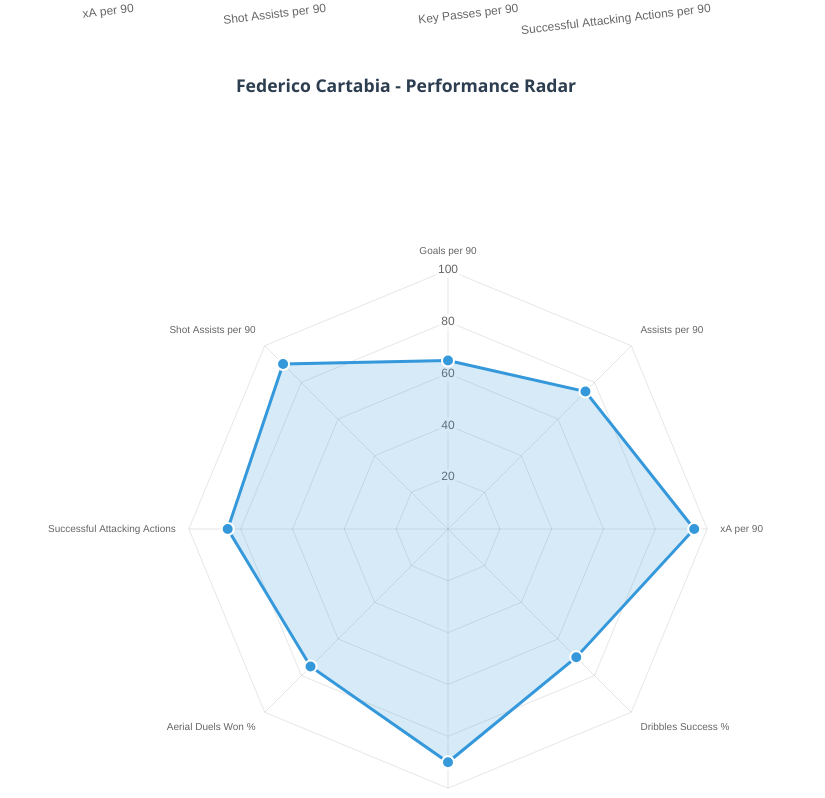
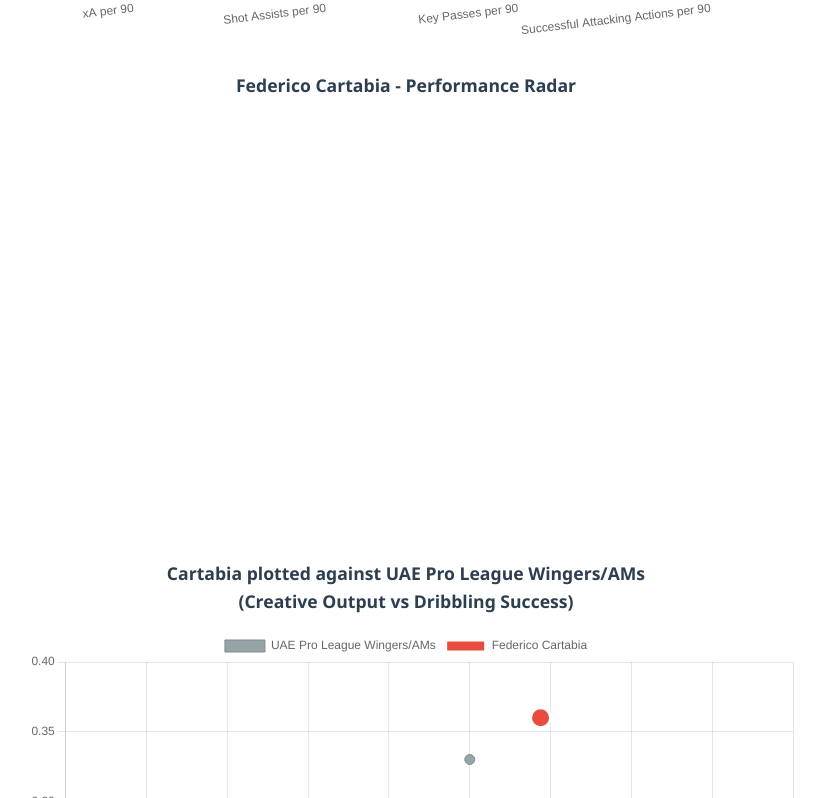
Before and after one commit to playersfirst/cartabia, a plain HTML site: page index.html in a window 1280 px wide. Shown: the part 2462-3260 px from the top of the page, without its empty margins (234-1059 px from the left). Drawn offline with nearby package versions, Linux system fonts and the light colour scheme.

Commit message:
Update index.html

```diff
--- a/index.html
+++ b/index.html
@@ -306,51 +306,6 @@
             }
         });
 
-        // Pizza Chart (Radar)
-        const ctx2 = document.getElementById('pizzaChart').getContext('2d');
-        new Chart(ctx2, {
-            type: 'radar',
-            data: {
-                labels: [
-                    'Goals per 90',
-                    'Assists per 90',
-                    'xA per 90',
-                    'Dribbles Success %',
-                    'Pass Accuracy %',
-                    'Aerial Duels Won %',
-                    'Successful Attacking Actions',
-                    'Shot Assists per 90'
-                ],
-                datasets: [{
-                    label: 'Federico Cartabia (Percentile)',
-                    data: [65, 75, 95, 70, 90, 75, 85, 90],
-                    backgroundColor: 'rgba(52, 152, 219, 0.2)',
-                    borderColor: '#3498db',
-                    borderWidth: 3,
-                    pointBackgroundColor: '#3498db',
-                    pointBorderColor: '#fff',
-                    pointBorderWidth: 2,
-                    pointRadius: 6
-                }]
-            },
-            options: {
-                responsive: true,
-                scales: {
-                    r: {
-                        beginAtZero: true,
-                        max: 100,
-                        ticks: {
-                            stepSize: 20
-                        }
-                    }
-                },
-                plugins: {
-                    legend: {
-                        display: false
-                    }
-                }
-            }
-        });
 
         // Scatter Plot
         const ctx3 = document.getElementById('scatterChart').getContext('2d');
```
